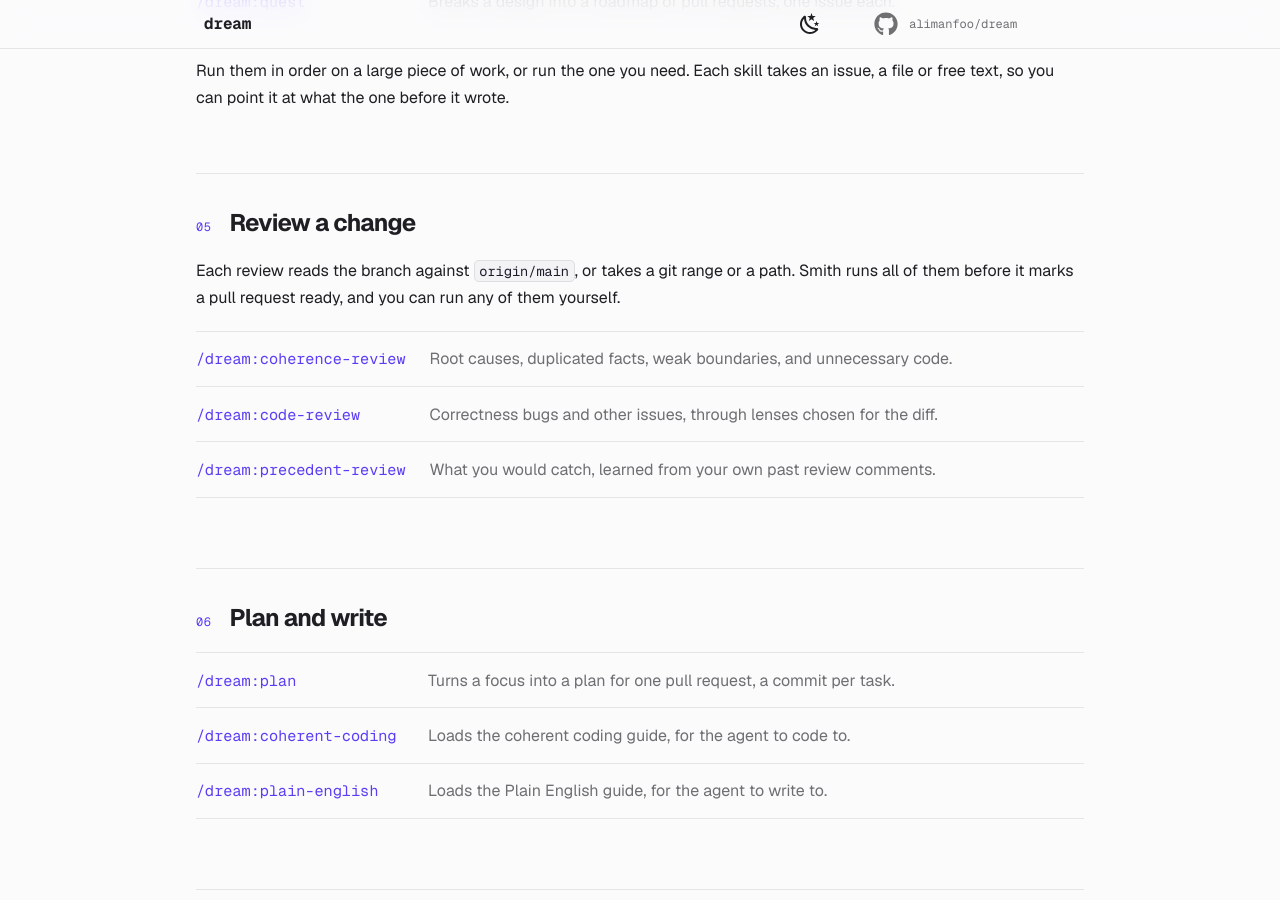
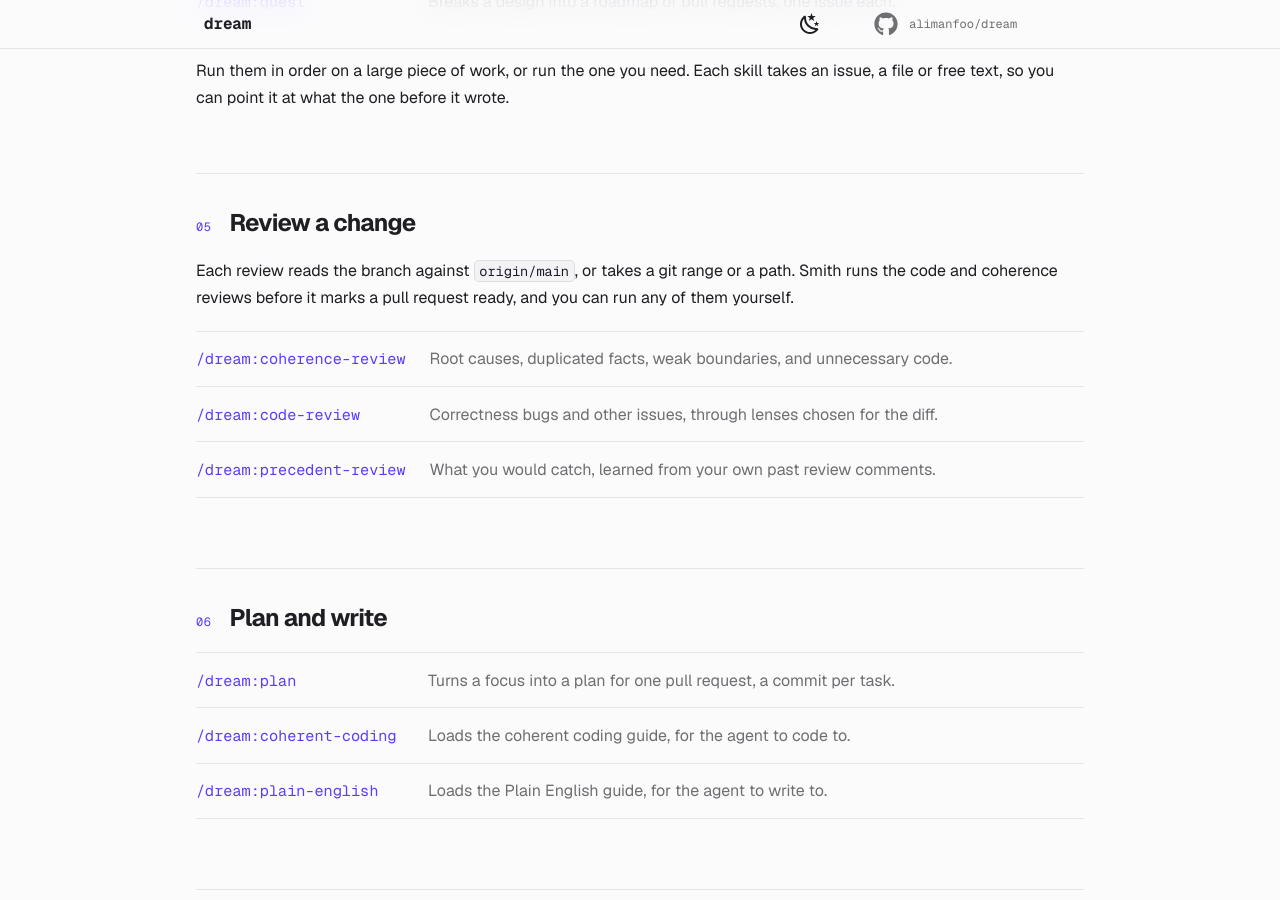
Before and after one commit to alimanfoo/dream, an MkDocs documentation site: the page built from docs/index.md, in a window 1280 px wide and 900 px high, scrolled down 2898 px. Built offline with MkDocs 1.6.1 and Material for MkDocs 9.7.7, drawn with Linux system fonts in a browser that asks for light colours; comment, search, counter and statistics services are not loaded.

Commit message:
Remove Smith precedent review
Co-Authored-By: Codex <noreply@openai.com>

```diff
--- a/docs/index.md
+++ b/docs/index.md
@@ -89,8 +89,8 @@ it wrote.
 ## Review a change
 
 Each review reads the branch against `origin/main`, or takes a git range or a
-path. Smith runs all of them before it marks a pull request ready, and you can
-run any of them yourself.
+path. Smith runs the code and coherence reviews before it marks a pull request
+ready, and you can run any of them yourself.
 
 | Skill                     | What it looks for                                                      |
 | ------------------------- | ---------------------------------------------------------------------- |
```
Also changed, not shown: plugins/dream/skills/smith/SKILL.md (+0 -4 lines), 1 other file.
